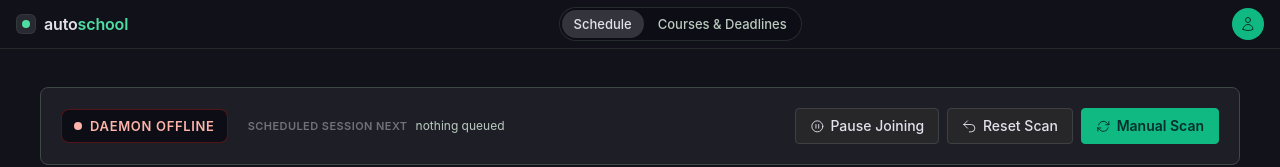
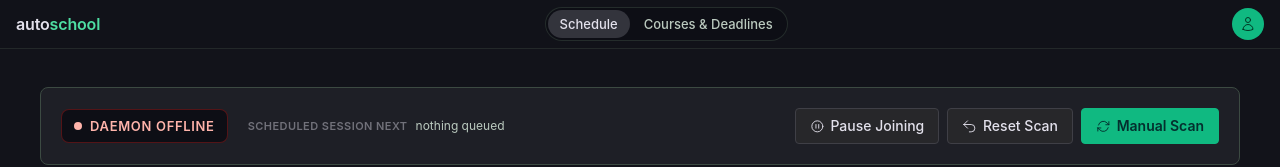
Before and after one commit to Lochis/auto-school, a Next.js app in the folder frontend/: page / in a window 1280 px wide. Shown: the top 167 px of the page. Built offline with nearby package versions, Linux system fonts and the light colour scheme; no server answers.

Commit message:
remove the brand glyph, just not needed.

```diff
--- a/frontend/src/app/navbar.tsx
+++ b/frontend/src/app/navbar.tsx
@@ -20,9 +20,6 @@ export default function Navbar() {
         {/* left: brand + cron status */}
         <div style={{ display: "flex", alignItems: "center", gap: "var(--space-lg)", minWidth: 0 }}>
           <Link href="/" className="brand" aria-label="auto-school home">
-            <span className="brand-glyph">
-              <span style={{ display: "block", width: 8, height: 8, borderRadius: "50%", background: "var(--primary)" }} />
-            </span>
             <span className="brand-word">
               auto<em>school</em>
             </span>
```
